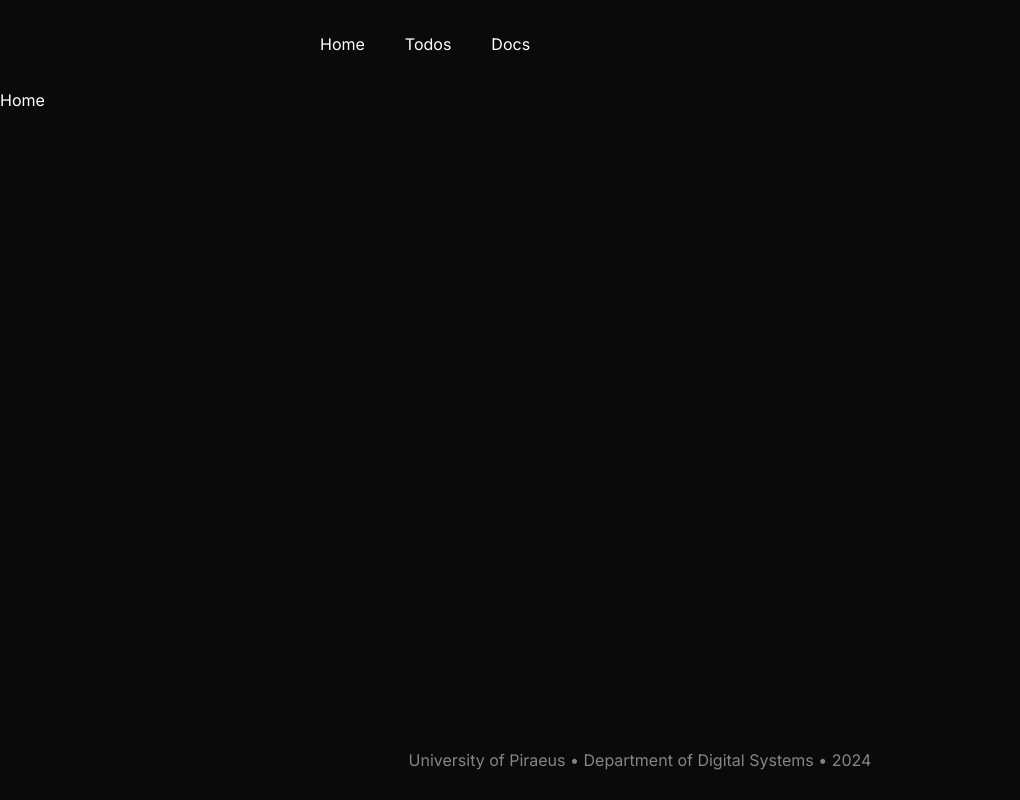
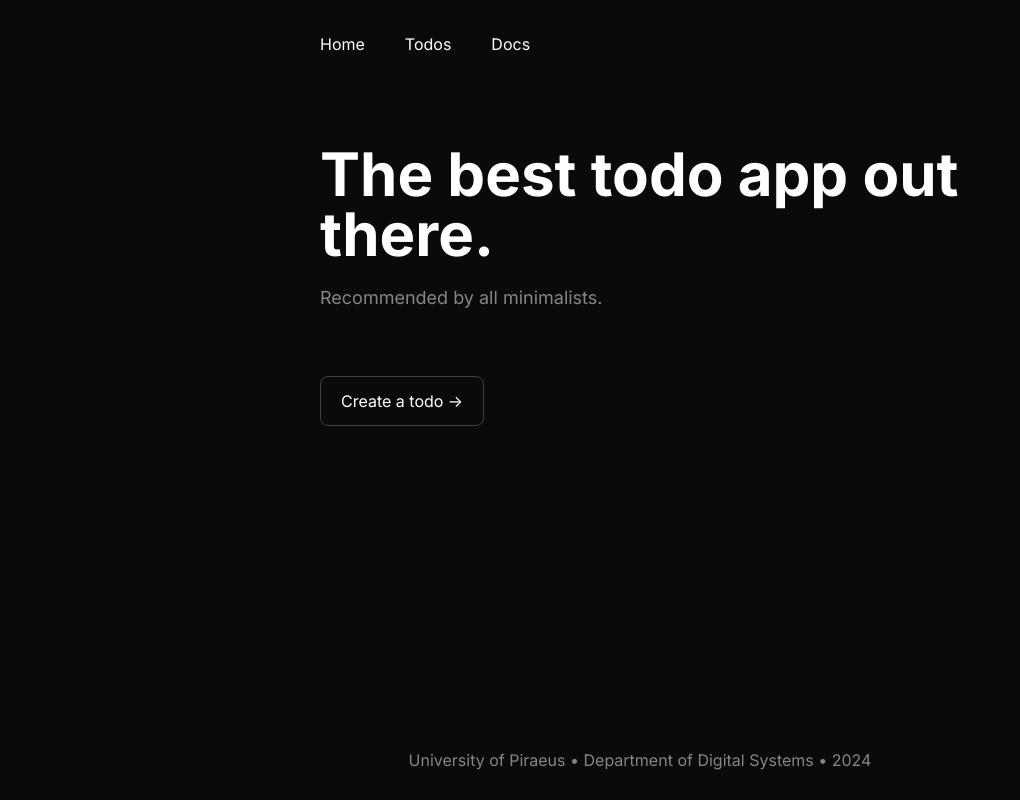
Before and after one commit to adreaskar/nextjs-intro-app, a Next.js app: page / in a window 1280 px wide. Shown: the whole page, without its empty margins (0-1020 px from the left). Built offline with nearby package versions, Linux system fonts and the light colour scheme.

Commit message:
Created home page

```diff
--- a/app/page.js
+++ b/app/page.js
@@ -1,3 +1,16 @@
+import Link from 'next/link';
+
 export default function Home() {
-    return <div>Home</div>;
+    return (
+        <main className="items-center py-14 w-1/2 m-auto">
+            <h1 className="text-6xl font-bold">The best todo app out there.</h1>
+            <p className="text-lg mt-5 opacity-50">
+                Recommended by all minimalists.
+            </p>
+
+            <button className="duration-200 mt-16 py-3 px-5 rounded-lg border border-neutral-700 hover:bg-neutral-800/30">
+                <Link href="/todos">Create a todo -&gt;</Link>
+            </button>
+        </main>
+    );
 }
```
